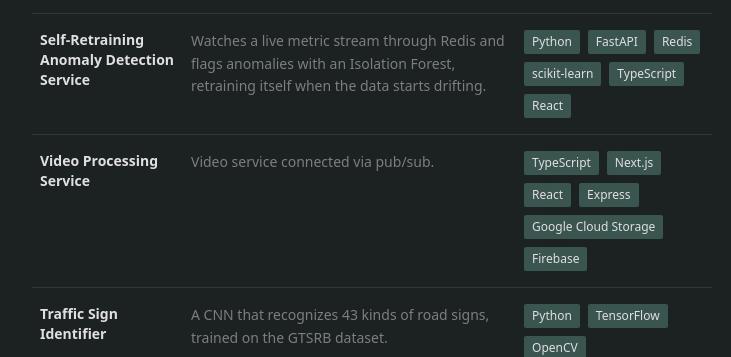
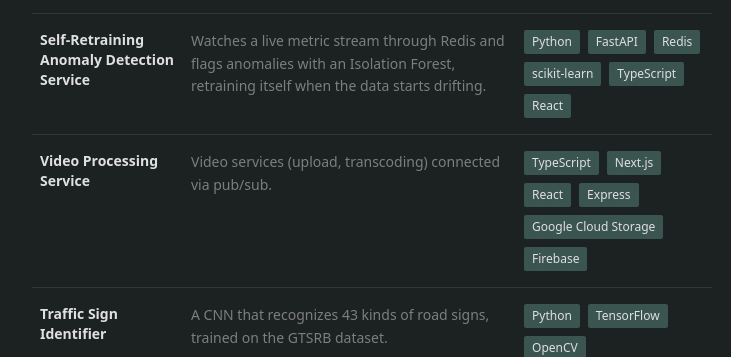
Before and after one commit to russl8/portfolio_v2, a Next.js app: page / in a window 1280 px wide. Shown: the part 1320-1677 px from the top of the page, without its empty margins (528-1259 px from the left). Built offline with nearby package versions, Linux system fonts and the light colour scheme.

Commit message:
bg, proj edits

```diff
--- a/app/globals.css
+++ b/app/globals.css
@@ -99,11 +99,10 @@ body {
   isolation: isolate;
 }
 
-/* lowkey drifting line grid over the base color */
 :root {
   --grid-bg:
-    linear-gradient(rgb(157 237 224 / 0.02) 1px, transparent 1px),
-    linear-gradient(90deg, rgb(157 237 224 / 0.02) 1px, transparent 1px);
+    linear-gradient(rgb(157 237 224 / 0.08) 1px, transparent 1px),
+    linear-gradient(90deg, rgb(157 237 224 / 0.08) 1px, transparent 1px);
 }
 
 body::before {
--- a/components/lib/projects.ts
+++ b/components/lib/projects.ts
@@ -19,7 +19,7 @@ export const projects: Project[] = [
   {
     name: "Video Processing Service",
     description:
-      "Video service connected via pub/sub.",
+      "Video services (upload, transcoding) connected via pub/sub.",
     websiteUrl: "https://github.com/russl8/vid-player",
     technologies: [
       "TypeScript",
```
